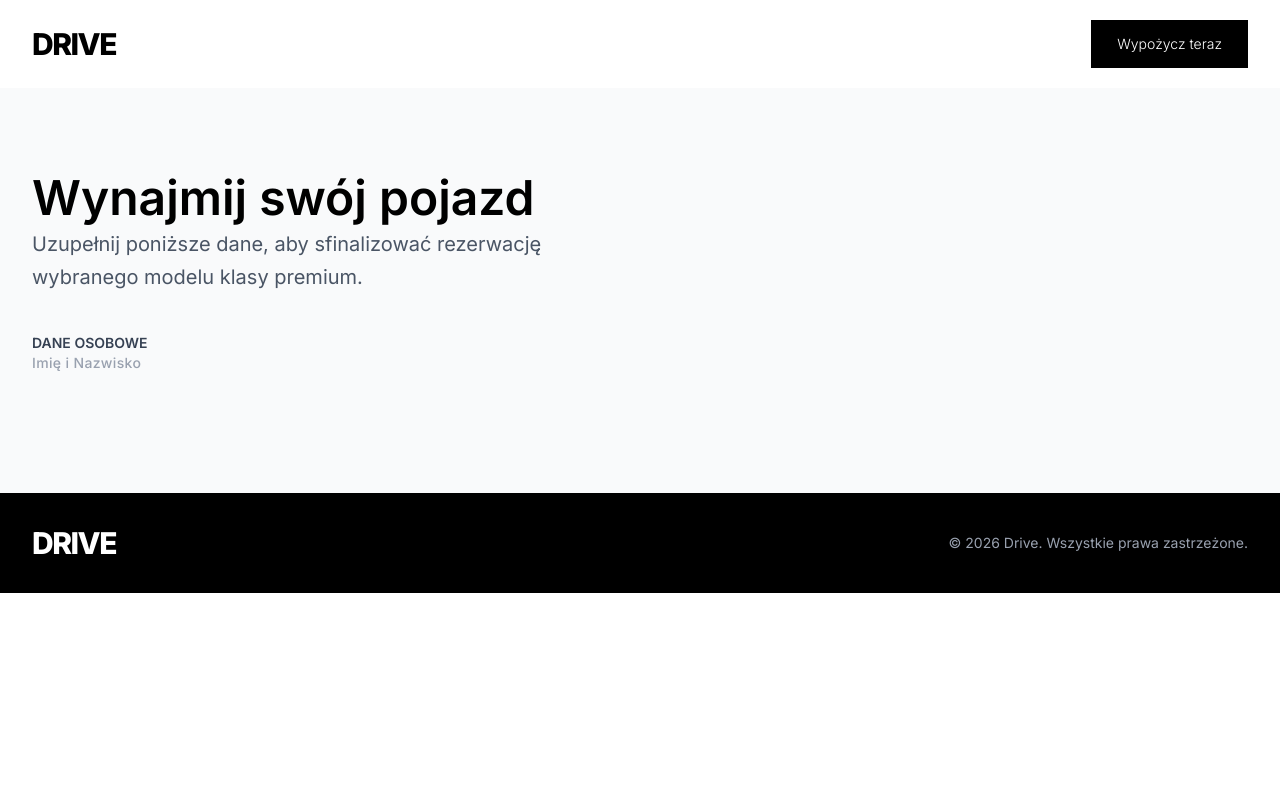
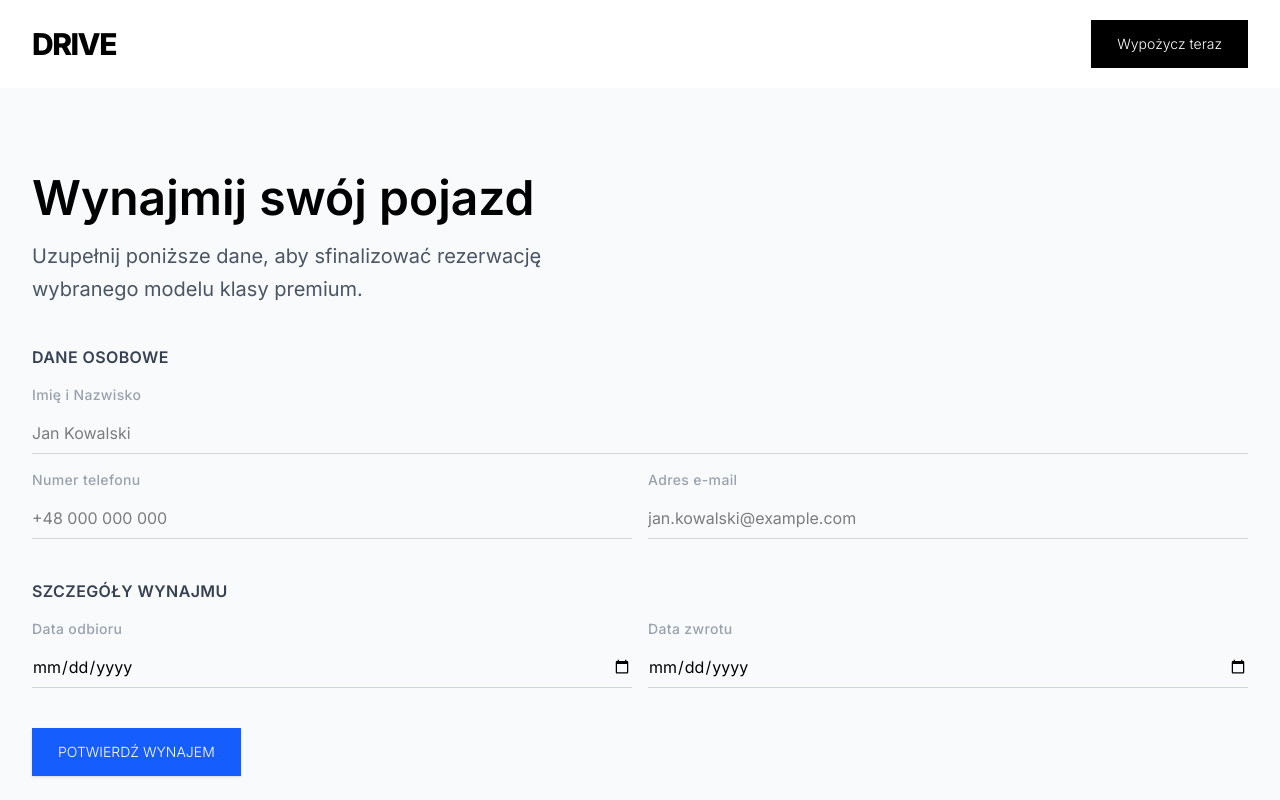
Before and after one commit to ogonekmateusz/car-rental-system, a React (Vite) app: page /rezerwacja in a window 1280 px wide. Shown: the top 800 px of the page. Built offline with nearby package versions, Linux system fonts and the light colour scheme; no server answers.

Commit message:
add orderForm Section

```diff
--- a/src/sections/orderPage/OrderForm.tsx
+++ b/src/sections/orderPage/OrderForm.tsx
@@ -1,24 +1,57 @@
-import InputLabel from "../../components/orderPage/InputLabel";
+import FormField from "../../components/orderPage/FormField";
+import FormSection from "../../components/orderPage/FormSection";
+
+import Grid from "../../components/shared/Grid";
+import PrimaryButton from "../../components/shared/PrimaryButton";
 import SectionContainer from "../../components/shared/SectionContainer";
 
 export default function OrderForm() {
   return (
     <section className="py-10 md:py-15 lg:py-20">
       <SectionContainer>
-        <h3 className="text-4xl lg:text-5xl text-center lg:text-left font-semibold leading-tight">
-          Wynajmij swój pojazd
-        </h3>
-        <p className="text-gray-600 text-center lg:text-left text-lg lg:text-xl leading-relaxed max-w-xl lg:max-w-lg">
-          Uzupełnij poniższe dane, aby sfinalizować rezerwację wybranego modelu
-          klasy premium.
-        </p>
+        <div className="space-y-3">
+          <h3 className="text-4xl lg:text-5xl font-semibold leading-tight text-center lg:text-left">
+            Wynajmij swój pojazd
+          </h3>
 
-        <form className="my-10">
-          <p className="font-semibold text-sm md:text-md text-gray-700">
-            DANE OSOBOWE
+          <p className="max-w-xl text-gray-600 text-center lg:text-left text-lg lg:text-xl leading-relaxed">
+            Uzupełnij poniższe dane, aby sfinalizować rezerwację wybranego
+            modelu klasy premium.
           </p>
+        </div>
 
-          <InputLabel title={"Imię i Nazwisko"}/>
+        <form className="mt-10 space-y-10">
+          <FormSection title="DANE OSOBOWE">
+            <FormField title="Imię i Nazwisko" placeholder="Jan Kowalski" />
+
+            <Grid cols="grid-cols-1 md:grid-cols-2">
+              <FormField
+                title="Numer telefonu"
+                type="tel"
+                placeholder="+48 000 000 000"
+              />
+
+              <FormField
+                title="Adres e-mail"
+                type="email"
+                placeholder="jan.kowalski@example.com"
+              />
+            </Grid>
+          </FormSection>
+
+          <FormSection title="SZCZEGÓŁY WYNAJMU">
+            <Grid cols="grid-cols-1 md:grid-cols-2">
+              <FormField title="Data odbioru" type="date" />
+
+              <FormField title="Data zwrotu" type="date" />
+            </Grid>
+          </FormSection>
+          <PrimaryButton
+            className="bg-blue-600 w-full shadow-sm py-3 md:py-2 md:w-fit"
+            onClick={() => {}}
+          >
+            POTWIERDŹ WYNAJEM
+          </PrimaryButton>
         </form>
       </SectionContainer>
     </section>
```
